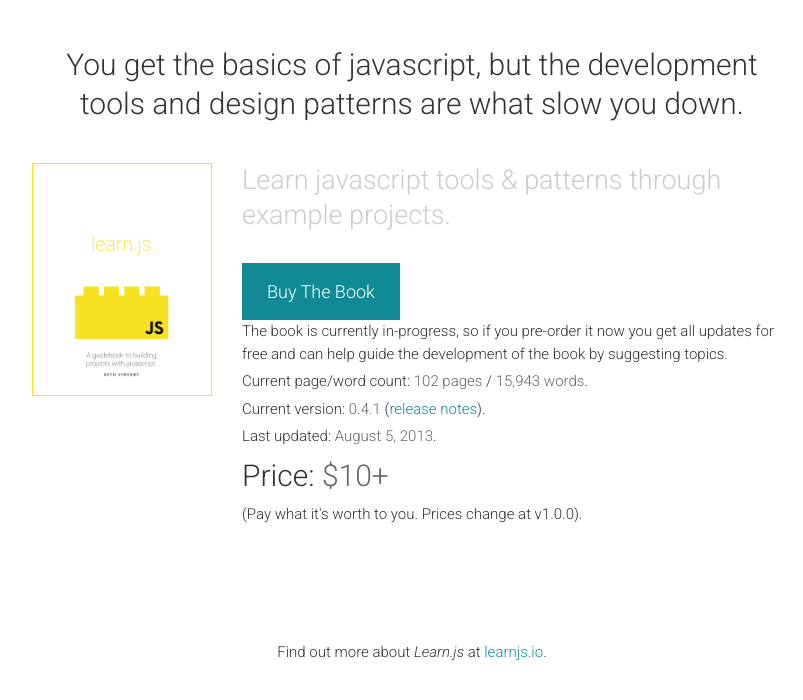
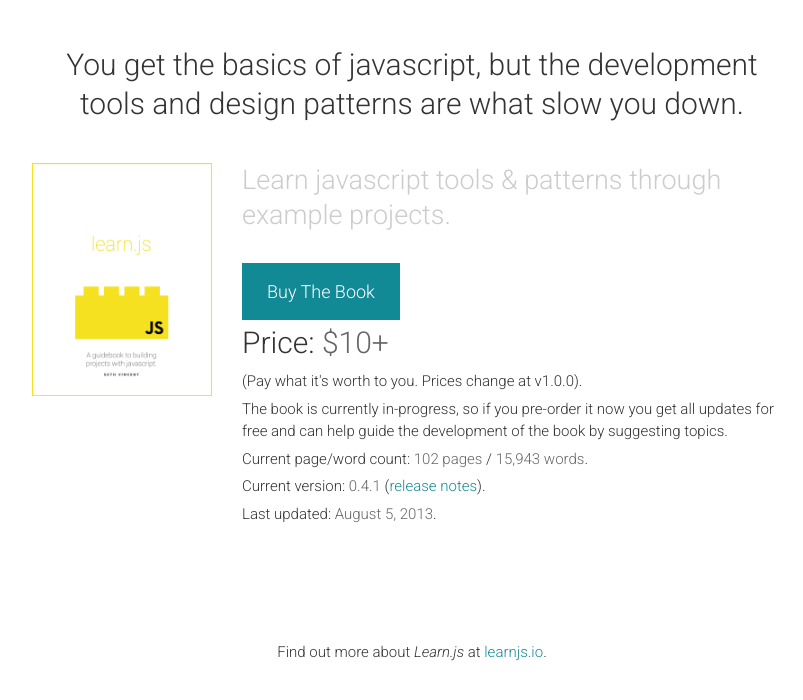
Before and after one commit to learn-js/learn-js.github.com, a Jekyll site: the page built from embed/index.html, in a window 1280 px wide. Shown: the top 700 px of the page, without its empty margins (228-1031 px from the left). Built offline with Jekyll 4.4.1, drawn with Linux system fonts in a browser that asks for light colours.

Commit message:
change order

```diff
--- a/embed/index.html
+++ b/embed/index.html
@@ -28,12 +28,14 @@
       <div class="button-wrapper">
         <a href="http://gum.co/learnjs/x3v6ugy1" class="button">Buy The Book</a>
       </div>
+      <p class="price">Price: <b>$10+</b></p>
+      <p>(Pay what it's worth to you. Prices change at v1.0.0).</p>
+
       <p>The book is currently in-progress, so if you pre-order it now you get all updates for free and can help guide the development of the book by suggesting topics.</p>
       <p>Current page/word count: <b>102 pages</b> / <b>15,943 words</b>.</p>
       <p>Current version: <b>0.4.1</b> (<a href="{{ site.basurl }}/releases/v0.4.1">release notes</a>).</p>
       <p>Last updated: <b>August 5, 2013</b>.</p>
-      <p class="price">Price: <b>$10+</b></p>
-      <p>(Pay what it's worth to you. Prices change at v1.0.0).</p>
+
 
     </div>
   </div>
```
